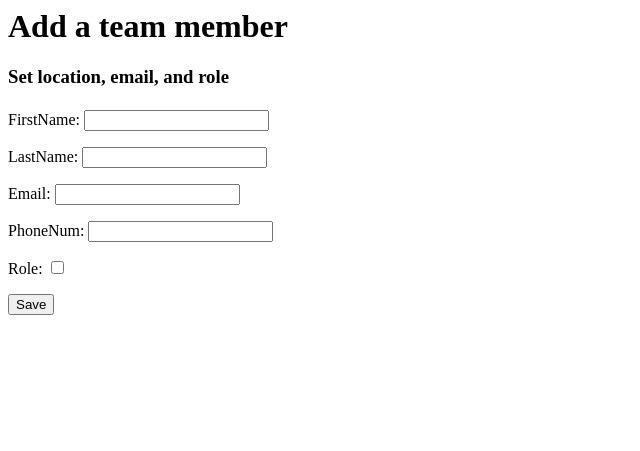
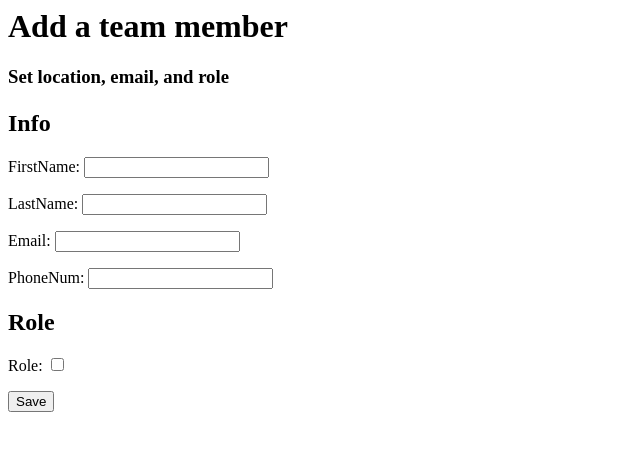
Before and after one commit to adpops/Instawork-Assessment-JN, a Django app: page /add/ in a window 1280 px wide. Shown: the top 451 px of the page, without its empty margins (0-640 px from the left). Run offline with Django 4.2, Linux system fonts and the light colour scheme.

Commit message:
manually displaying form in add.html

```diff
--- a/manageApp/templates/manageApp/add.html
+++ b/manageApp/templates/manageApp/add.html
@@ -3,6 +3,33 @@
 <h4>{{errorMsg}}</h4>
 <form action="{%url 'manageApp:add' %}" method='post'>
     {% csrf_token %}
-    {{form.as_p}}
+    <p> {{ form.non_field_errors }} </p>
+    <h2> Info </h2>
+    <p>
+        {{form.firstName.errors}}
+        {{form.firstName.label_tag}}
+        {{form.firstName}}
+    </p>
+    <p>
+        {{form.lastName.errors}}
+        {{form.lastName.label_tag}}
+        {{form.lastName}}
+    </p>
+    <p>
+        {{form.email.errors}}
+        {{form.email.label_tag}}
+        {{form.email}}
+    </p>
+    <p>
+        {{form.phoneNum.errors}}
+        {{form.phoneNum.label_tag}}
+        {{form.phoneNum}}
+    </p>
+    <h2> Role </h2>
+    <p>
+        {{form.role.errors}}
+        {{form.role.label_tag}}
+        {{form.role}}
+    </p>
     <input type="submit" value="Save">
 </form>
--- a/manageApp/templates/manageApp/index.html
+++ b/manageApp/templates/manageApp/index.html
@@ -3,7 +3,7 @@
     <h3>You have {{memNum}} team member{{memNum|pluralize}}</h3>
     <ul>
     {%for member in memberLst%}
-        <li><a href="{% url 'manageApp:edit' member.id %}">{{member.firstName}} {{member.lastName}}</li>
+        <li><a href="{% url 'manageApp:edit' member.id %}">{{member.firstName}} {{member.lastName}} {%if member.role == True %} (admin) {%endif%}</li>
     {%endfor%}
     </ul>
 {%else%}
```
Also changed, not shown: db.sqlite3.
